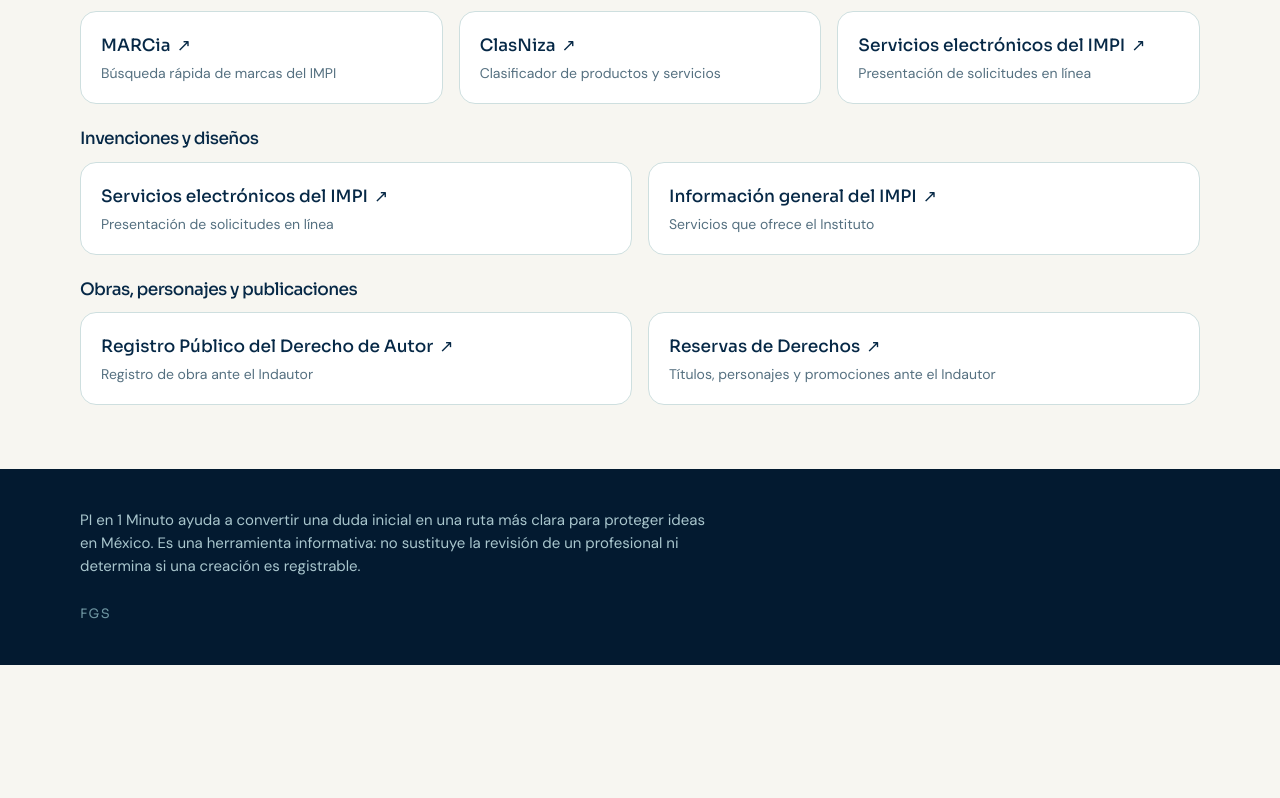
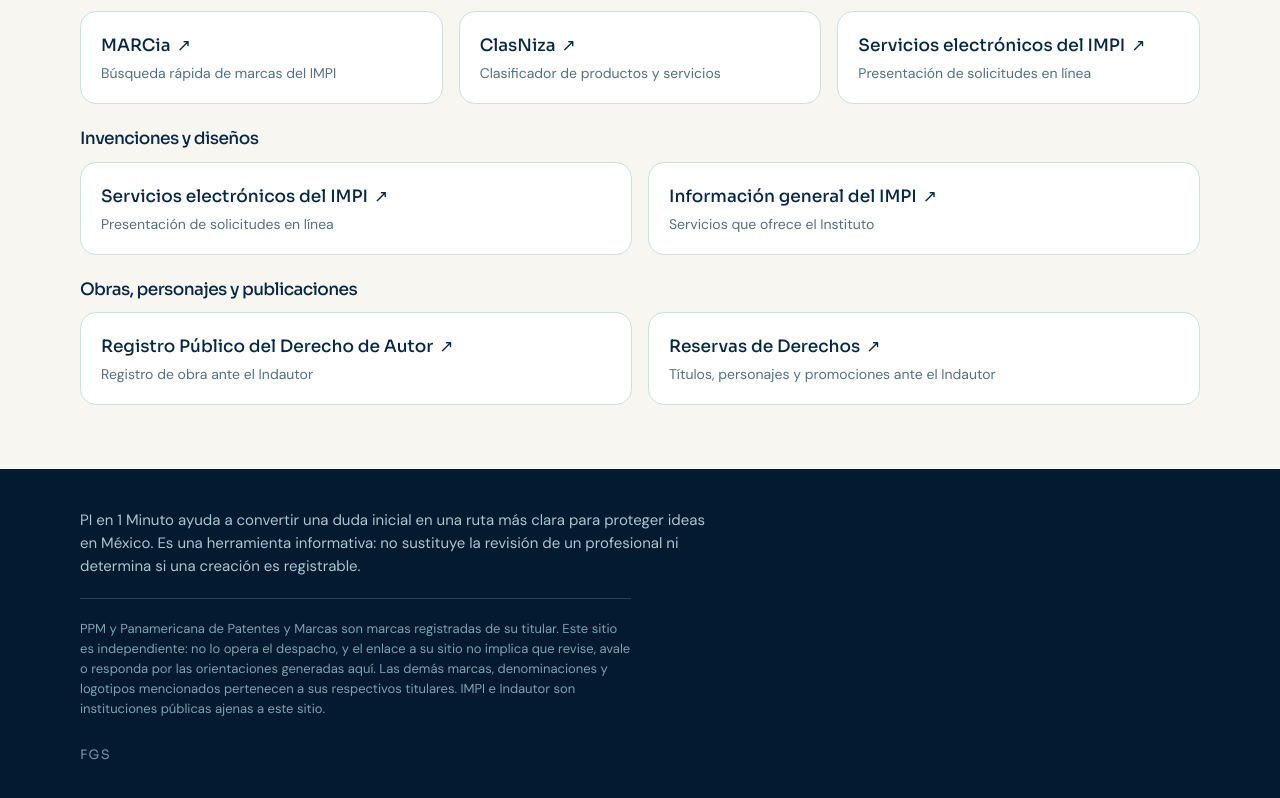
Before and after one commit to feguse/pi-en-1-minuto, a Next.js app: page / in a window 1280 px wide. Shown: the part 2310-3108 px from the top of the page. Before the commit the page ends 2975 px from the top, so only its background shows below. Built offline with nearby package versions, Linux system fonts and the light colour scheme.

Commit message:
Agrega aviso de marcas e independencia en el pie
Co-Authored-By: Claude Opus 5 <noreply@anthropic.com>

```diff
--- a/app/globals.css
+++ b/app/globals.css
@@ -1372,3 +1372,15 @@ select {
   background: var(--pi-teal-700);
   opacity: 1;
 }
+
+/* ---------- Aviso de marcas ---------- */
+
+.pi-footer-marcas {
+  margin-top: var(--pi-5);
+  padding-top: var(--pi-5);
+  border-top: 1px solid rgb(169 198 205 / 22%);
+  font-size: 13px;
+  line-height: 20px;
+  color: #7ea3ad;
+  max-width: 76ch;
+}
--- a/app/lib.ts
+++ b/app/lib.ts
@@ -207,6 +207,10 @@ export const EJEMPLOS_VISIBLES = 5;
 
 export const AVISO_LEGAL =
   "Esta orientación es informativa, no constituye asesoría jurídica, no garantiza que la creación sea registrable y no reemplaza una búsqueda profesional.";
+
+/** Aviso de marcas y de independencia respecto del despacho. */
+export const AVISO_MARCAS =
+  "PPM y Panamericana de Patentes y Marcas son marcas registradas de su titular. Este sitio es independiente: no lo opera el despacho, y el enlace a su sitio no implica que revise, avale o responda por las orientaciones generadas aquí. Las demás marcas, denominaciones y logotipos mencionados pertenecen a sus respectivos titulares. IMPI e Indautor son instituciones públicas ajenas a este sitio.";
 
 /** Letra chiquita al pie de cada resultado. El tono del dictamen lo exige. */
 export const LETRA_CHIQUITA =
--- a/app/page.tsx
+++ b/app/page.tsx
@@ -21,6 +21,7 @@ import {
 } from "./components";
 import {
   AVISO_LEGAL,
+  AVISO_MARCAS,
   CLASE_CATEGORIA,
   EJEMPLOS,
   EJEMPLOS_PROBLEMA,
@@ -611,6 +612,7 @@ export default function Pagina() {
             ideas en México. Es una herramienta informativa: no sustituye la revisión de un
             profesional ni determina si una creación es registrable.
           </p>
+          <p className="pi-footer-marcas">{AVISO_MARCAS}</p>
           <span className="pi-footer-firma">FGS</span>
         </div>
       </footer>
```
